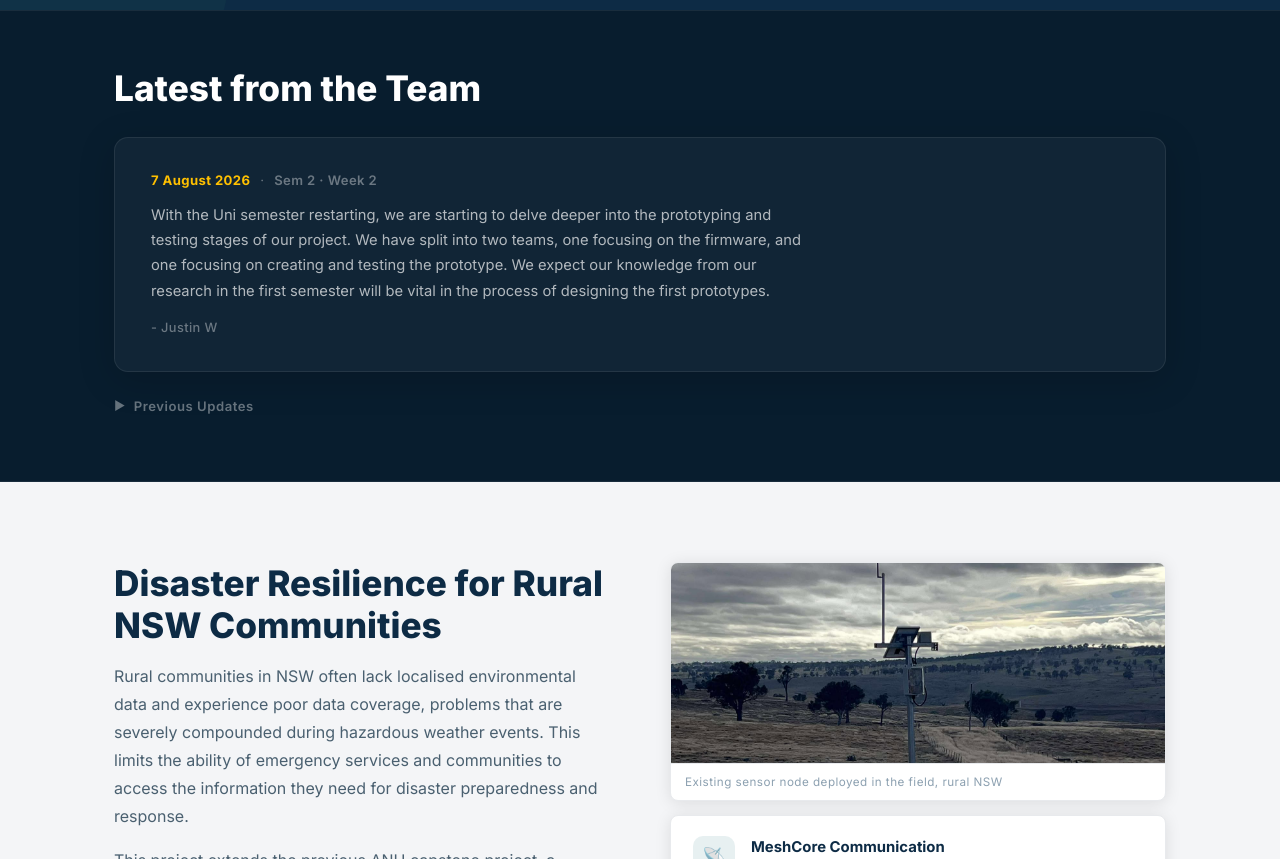
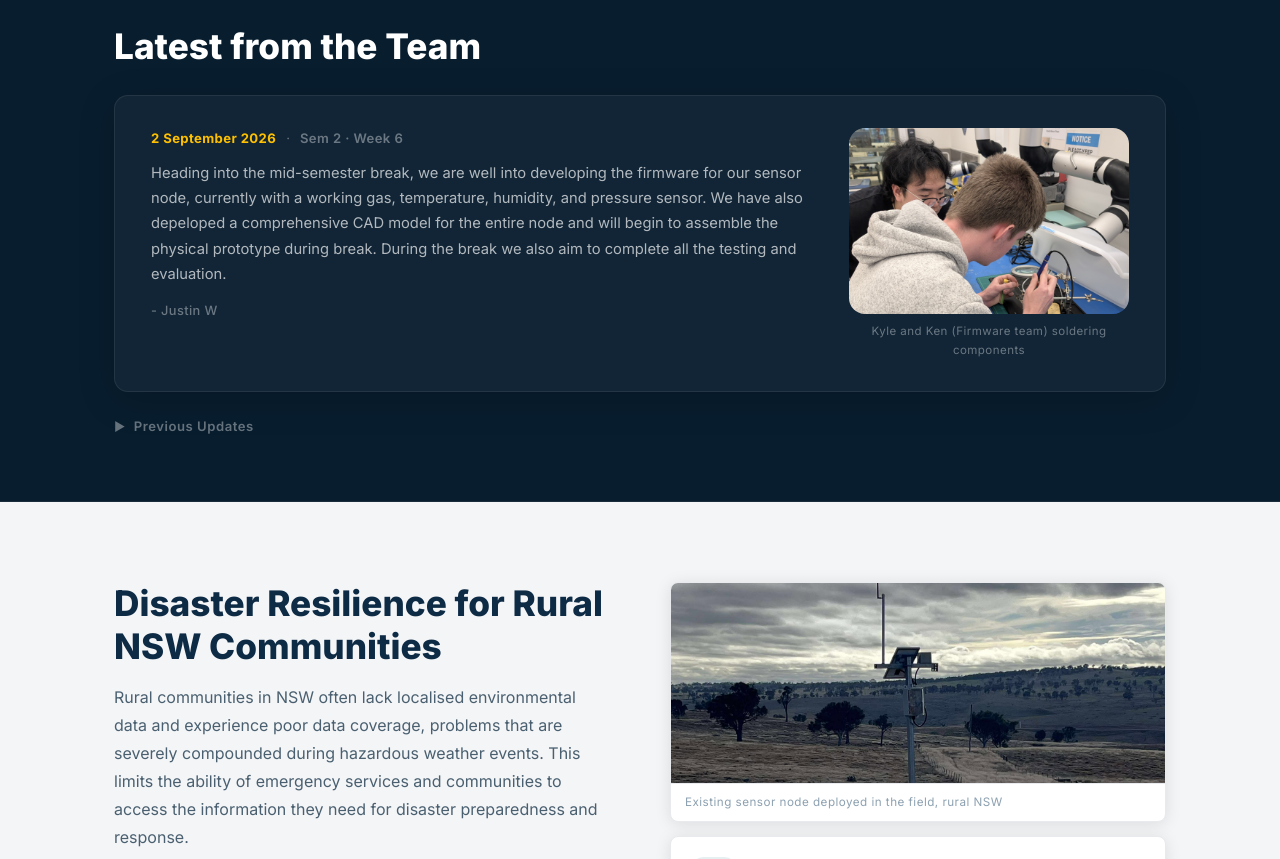
Before and after one commit to itsjustinwilson/localhazardnetworkwebsite, a plain HTML site: page index.html in a window 1280 px wide. Shown: the part 760-1619 px from the top of the page. Drawn offline with Linux system fonts and the light colour scheme.

Commit message:
feat: add firmware development update and comment out audit banner

```diff
--- a/index.html
+++ b/index.html
@@ -31,7 +31,7 @@
   <!-- ============================================================
        AUDIT BANNER (DISMISSIBLE)
        ============================================================ -->
-  <div class="audit-banner" id="audit-banner" style="display: none;">
+  <!-- <div class="audit-banner" id="audit-banner" style="display: none;">
     <div class="container audit-banner-container">
       <div class="audit-banner-content">
         <span class="audit-banner-text">
@@ -48,7 +48,7 @@
         </svg>
       </button>
     </div>
-  </div>
+  </div> -->
 
   <script>
     // Inline check to prevent layout shift before full load
--- a/updates.json
+++ b/updates.json
@@ -1,4 +1,14 @@
 [
+  {
+    "date": "2 September 2026",
+    "tag": "Sem 2 · Week 6",
+    "title": "",
+    "author": "Justin W",
+    "body": "Heading into the mid-semester break, we are well into developing the firmware for our sensor node, currently with a working gas, temperature, humidity, and pressure sensor. We have also depeloped a comprehensive CAD model for the entire node and will begin to assemble the physical prototype during break. During the break we also aim to complete all the testing and evaluation.",
+    "image": "images/prototyping/firmware-soldering.jpg",
+    "imageAlt": "Kyle and Ken soldering components",
+    "imageCaption": "Kyle and Ken (Firmware team) soldering components"
+  },
   {
     "date": "7 August 2026",
     "tag": "Sem 2 · Week 2",
```
Also changed, not shown: images/prototyping/firmware-soldering.jpg (added).
